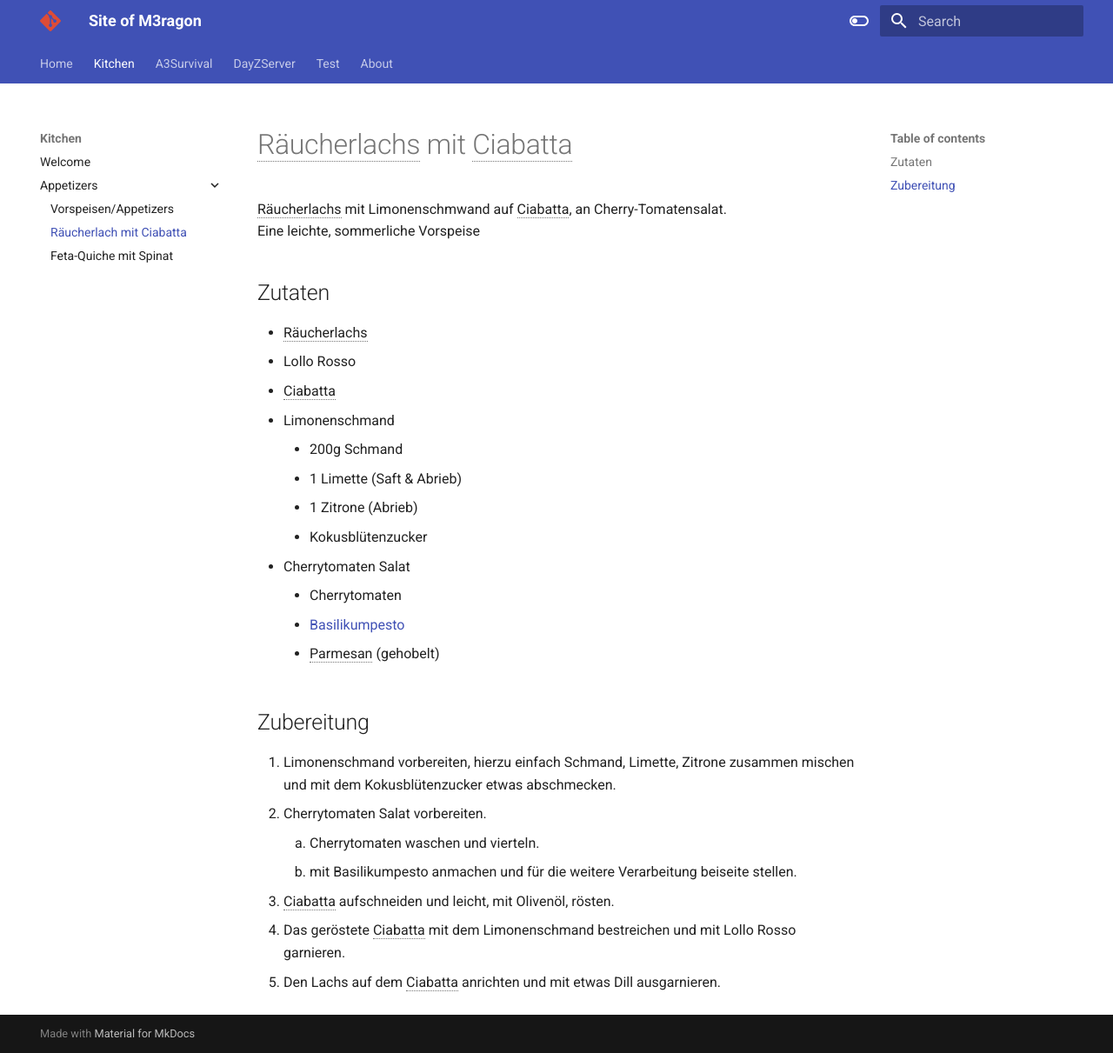
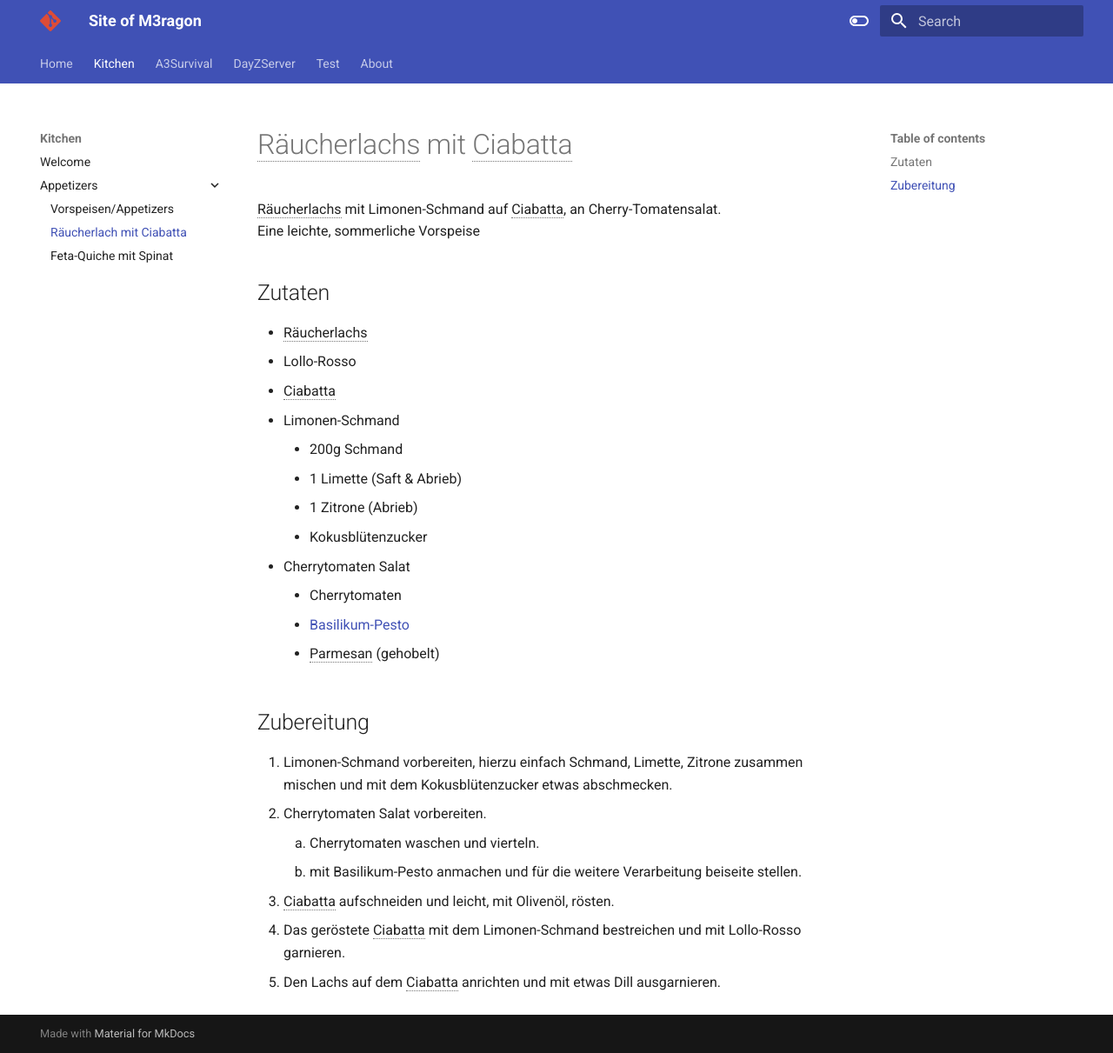
Before and after one commit to M3ragon/material, an MkDocs documentation site: the page built from docs/cooking/appetizers/SmokedSalmonWithCiabatta.md, in a window 1280 px wide and 1211 px high. Shown: the whole window at 87% size. Built offline with MkDocs 1.6.1 and Material for MkDocs 9.7.7, drawn with Linux system fonts in a browser that asks for light colours; comment, search, counter and statistics services are not loaded.

Commit message:
Spellchecker

```diff
--- a/docs/cooking/appetizers/SmokedSalmonWithCiabatta.md
+++ b/docs/cooking/appetizers/SmokedSalmonWithCiabatta.md
@@ -1,31 +1,31 @@
 # Räucherlachs mit Ciabatta
 
-Räucherlachs mit Limonenschmwand auf Ciabatta, an Cherry-Tomatensalat.
+Räucherlachs mit Limonen-Schmand auf Ciabatta, an Cherry-Tomatensalat.
 Eine leichte, sommerliche Vorspeise
 
 ## Zutaten
 
 - Räucherlachs
-- Lollo Rosso
+- Lollo-Rosso
 - Ciabatta
-- Limonenschmand
+- Limonen-Schmand
     - 200g Schmand
     - 1 Limette (Saft & Abrieb)
     - 1 Zitrone (Abrieb)
     - Kokusblütenzucker
 - Cherrytomaten Salat
     - Cherrytomaten
-    - [Basilikumpesto](comming soon)
+    - [Basilikum-Pesto](comming soon)
     - Parmesan (gehobelt)
 
 ## Zubereitung
 
-1. Limonenschmand vorbereiten, hierzu einfach Schmand, Limette, Zitrone zusammen mischen und mit dem Kokusblütenzucker etwas abschmecken.
+1. Limonen-Schmand vorbereiten, hierzu einfach Schmand, Limette, Zitrone zusammen mischen und mit dem Kokusblütenzucker etwas abschmecken.
 2. Cherrytomaten Salat vorbereiten.
     1. Cherrytomaten waschen und vierteln.
-    2. mit Basilikumpesto anmachen und für die weitere Verarbeitung beiseite stellen.
+    2. mit Basilikum-Pesto anmachen und für die weitere Verarbeitung beiseite stellen.
 3. Ciabatta aufschneiden und leicht, mit Olivenöl, rösten.
-4. Das geröstete Ciabatta mit dem Limonenschmand bestreichen und mit Lollo Rosso garnieren.
+4. Das geröstete Ciabatta mit dem Limonen-Schmand bestreichen und mit Lollo-Rosso garnieren.
 5. Den Lachs auf dem Ciabatta anrichten und mit etwas Dill ausgarnieren.
 
 --8<-- "includes/inline_appetizers.md"
```
Also changed, not shown: docs/cooking/appetizers/FetaquicheWithSpinachBaconAndGarlic.md (+3 -3 lines).
